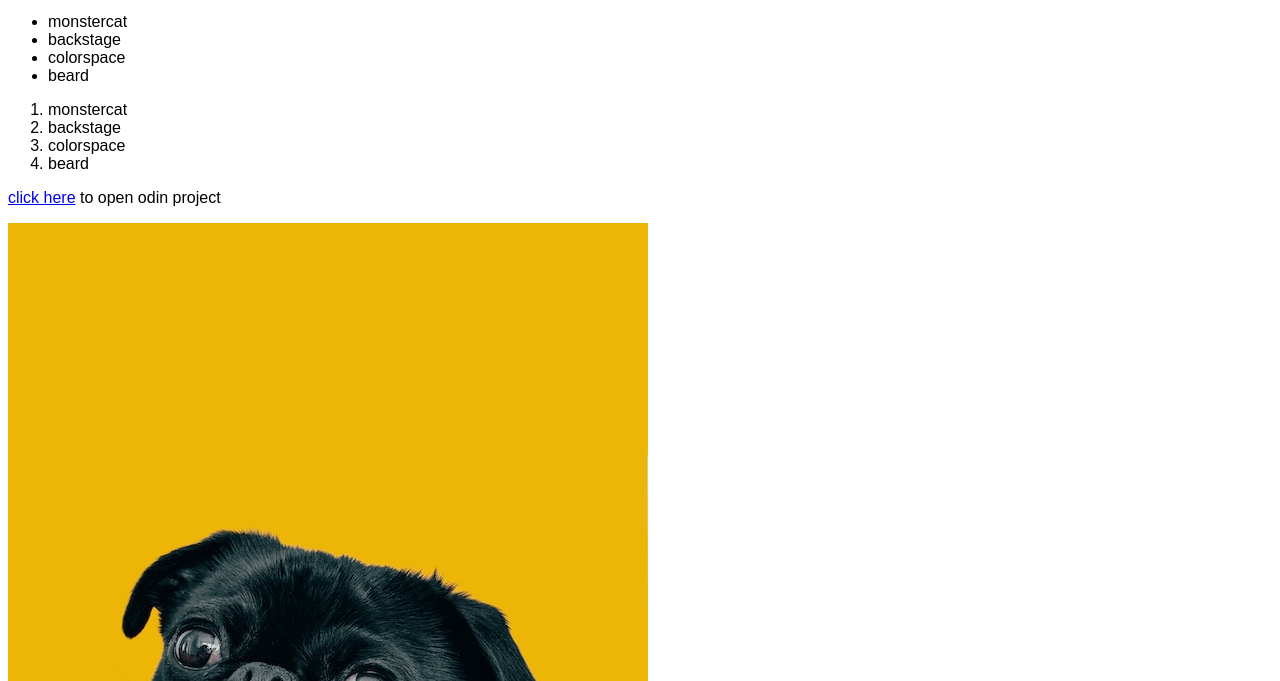
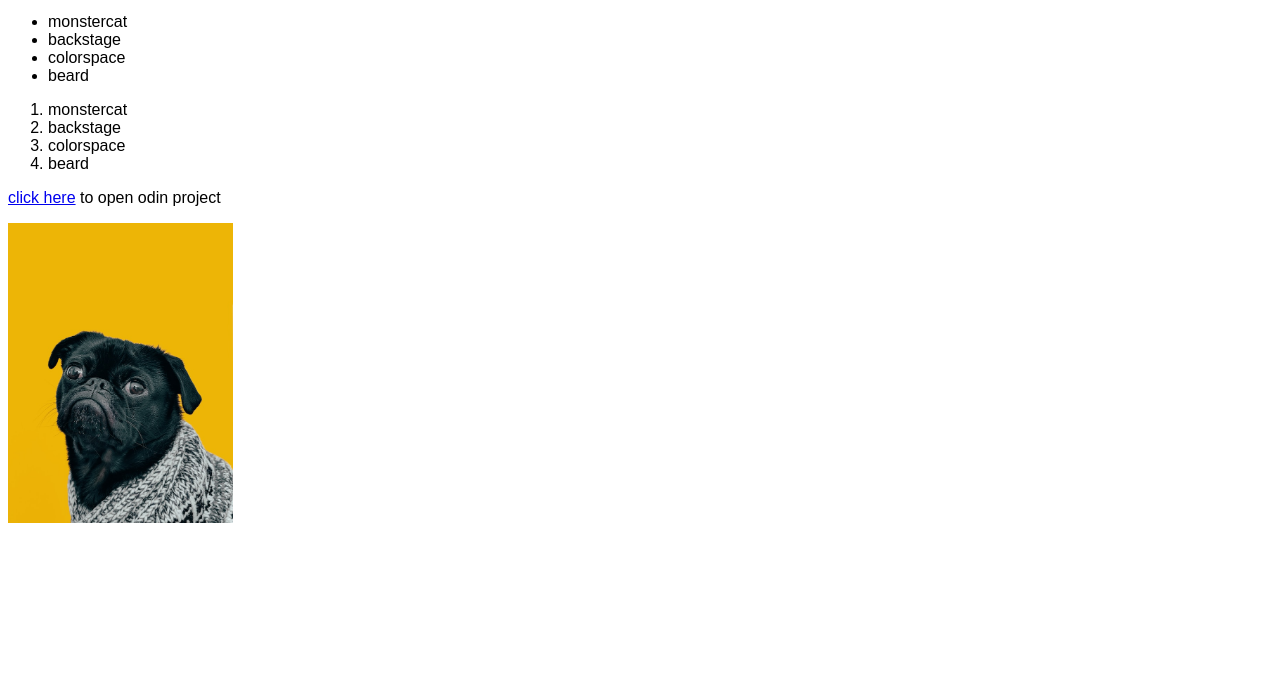
Before and after one commit to wafanakha/monstercat, a plain HTML site: page index.htm in a window 1280 px wide. Shown: the part 119-800 px from the top of the page. Drawn offline with Linux system fonts and the light colour scheme.

Commit message:
fixing the image size

```diff
--- a/index.htm
+++ b/index.htm
@@ -39,6 +39,7 @@
       src="pictures/charlesdeluvio-Mv9hjnEUHR4-unsplash.jpg"
       alt="a dog"
       srcset=""
+      height="300"
     />
   </body>
 </html>
```
